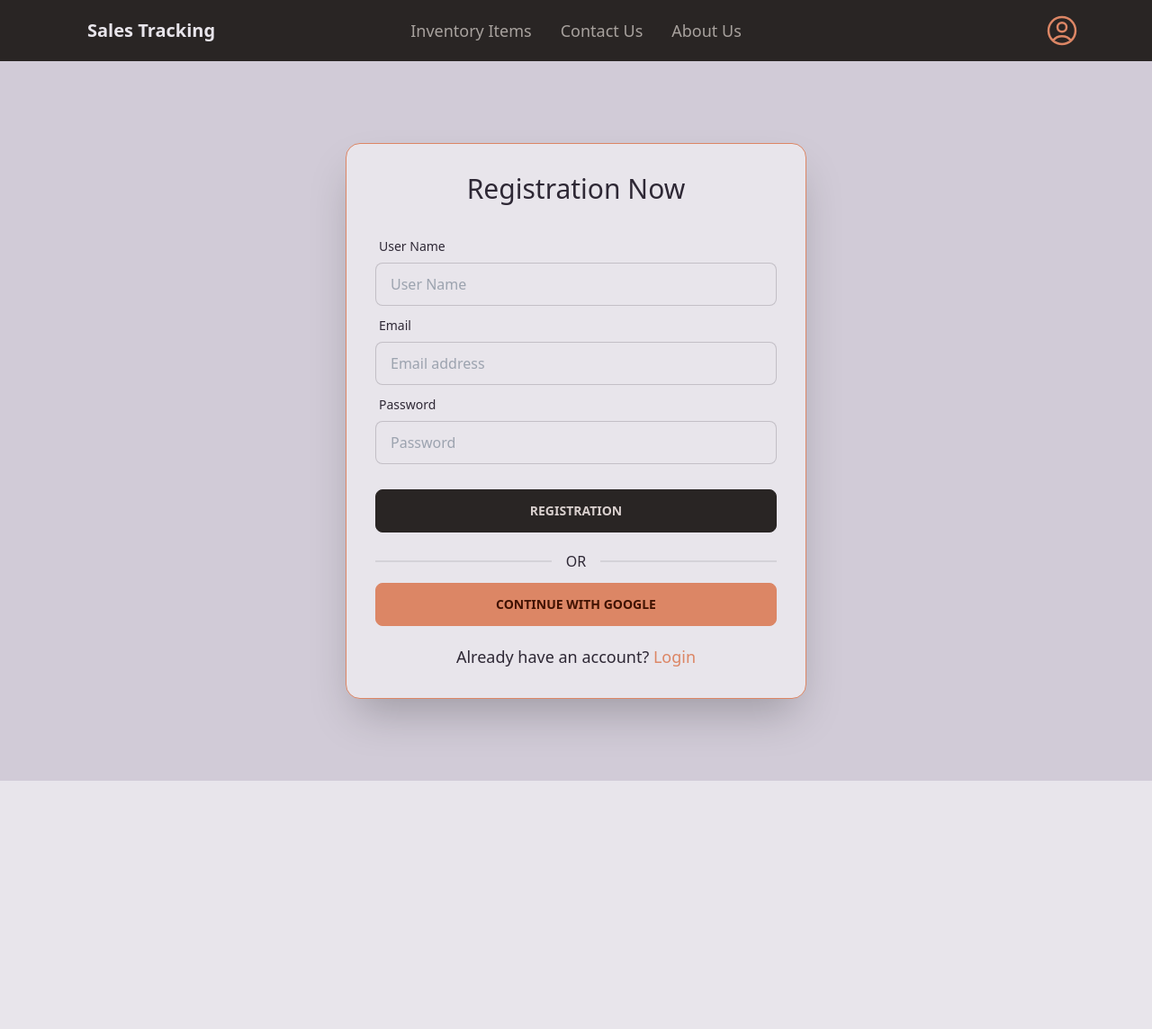
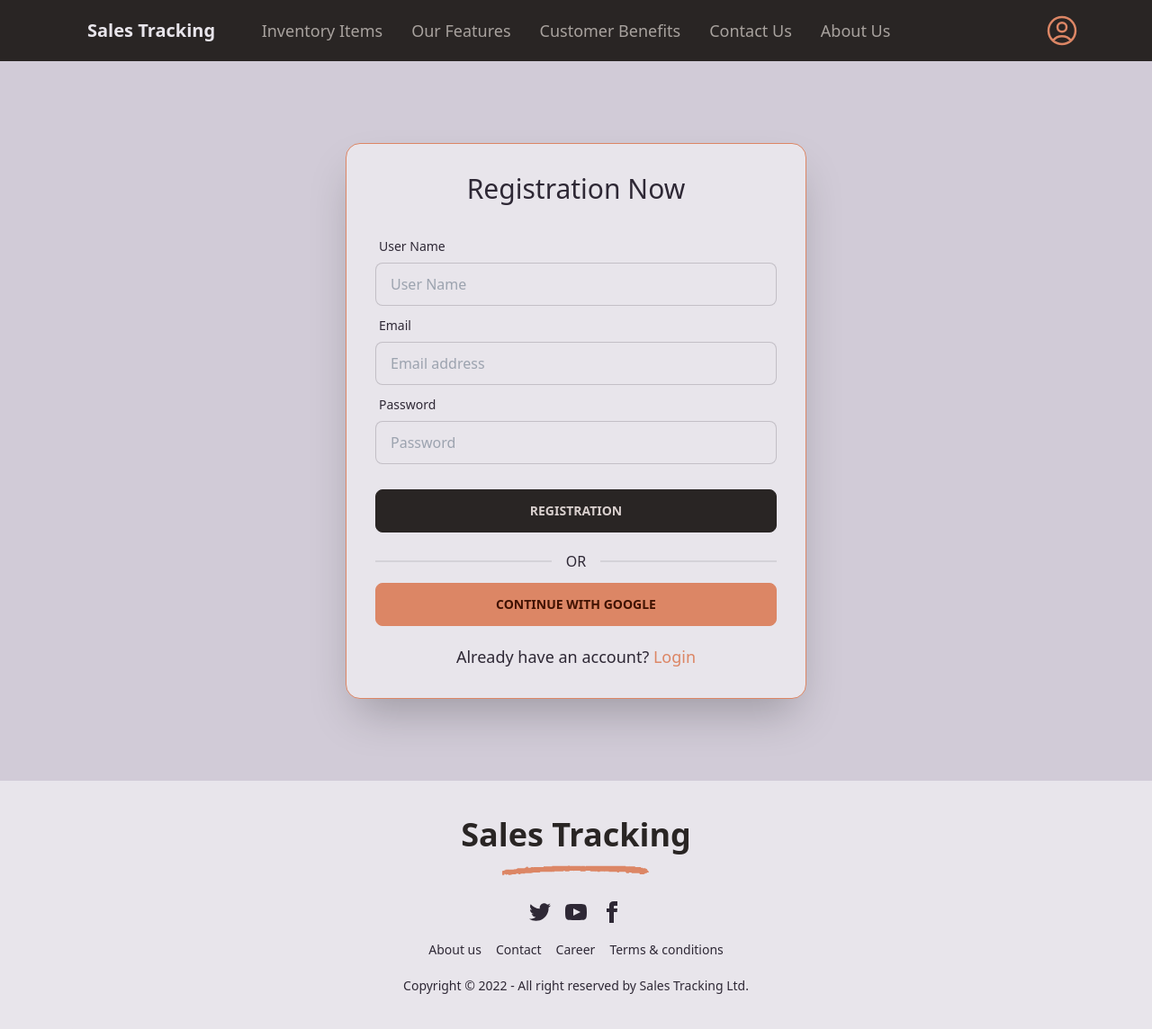
Before and after one commit to neel123go/Sales-Tracking, a React (Create React App) app: page /registration in a window 1280 px wide. Shown: the whole page at 90% size. Before the commit the page ends 868 px from the top, so only its background shows below. Built offline with nearby package versions, Linux system fonts and the light colour scheme; no server answers.

Commit message:
added animation & design footer section

```diff
--- a/src/App.js
+++ b/src/App.js
@@ -3,6 +3,7 @@ import { Route, Routes } from 'react-router-dom';
 import Home from './Pages/Home/Home';
 import Login from './Pages/LoginRegister/Login/Login';
 import Register from './Pages/LoginRegister/Register/Register';
+import Footer from './Pages/Shared/Footer/Footer';
 
 function App() {
   return (
@@ -14,6 +15,7 @@ function App() {
         <Route path='/login' element={<Login />} />
         <Route path='/registration' element={<Register />} />
       </Routes>
+      <Footer />
     </>
   );
 }
--- a/src/Pages/Banner/Banner.js
+++ b/src/Pages/Banner/Banner.js
@@ -7,9 +7,9 @@ const Banner = () => {
             <div className="hero-content grid lg:grid-cols-2 grid-cols-1">
                 <div>
                     <img src={BannerImg}
-                        className="w-full mx-auto"
                         data-aos="fade-up"
-                        data-aos-anchor-placement="top-bottom" />
+                        data-aos-anchor-placement="top-bottom"
+                        data-aos-duration="800" />
                 </div>
                 <div className='md:ml-16'>
                     <h1 className="text-5xl text-secondary font-bold pt-5 md:pt-2"
--- a/src/Pages/CustomerBenefits/CustomerBenefits.js
+++ b/src/Pages/CustomerBenefits/CustomerBenefits.js
@@ -7,11 +7,14 @@ const CustomerBenefits = () => {
     return (
         <div className='px-20 pb-10'>
             <div className='text-center'>
-                <h1 className='text-4xl text-primary font-bold pt-20 cus-font'>Customer Benefits</h1>
-                <img className='w-1/6  mx-auto' src={UnderlineImg} alt="" />
+                <h1 data-aos="fade-up"
+                    data-aos-anchor-placement="top-bottom" data-aos-duration="1000" className='text-4xl text-primary font-bold pt-20 cus-font'>Customer Benefits</h1>
+                <img data-aos="fade-up"
+                    data-aos-anchor-placement="top-bottom" data-aos-duration="1000" className='w-1/6  mx-auto' src={UnderlineImg} alt="" />
             </div>
 
-            <div className="card lg:card-side bg-base-100 shadow-xl w-100 m-10">
+            <div className="card lg:card-side bg-base-100 shadow-xl w-100 m-10" data-aos="fade-up"
+                data-aos-anchor-placement="top-bottom" data-aos-duration="1000">
                 <div className="card-body w-1/2 grid grid-cols-2">
                     <div className="card w-auto">
                         <div className="card-body">
--- a/src/Pages/CustomerReview/CustomerReview.js
+++ b/src/Pages/CustomerReview/CustomerReview.js
@@ -4,14 +4,22 @@ import UnderlineImg from '../../assets/underline.png';
 
 const CustomerReview = () => {
     return (
-        <div className='bg-primary px-20 pb-10'>
+        <div className='bg-primary px-20 pb-10' id='customerReview'>
             <div className='text-center'>
-                <h1 className='text-4xl text-base-100 font-bold pt-20 cus-font'>What People Say</h1>
-                <h1 className='text-4xl text-base-100 font-bold pt-3 cus-font'>About Us</h1>
-                <img className='w-56  mx-auto' src={UnderlineImg} alt="" />
+                <h1 data-aos="fade-up"
+                    data-aos-anchor-placement="top-bottom"
+                    data-aos-duration="1000" className='text-4xl text-base-100 font-bold pt-20 cus-font'>What People Say</h1>
+                <h1 data-aos="fade-up"
+                    data-aos-anchor-placement="top-bottom"
+                    data-aos-duration="1000" className='text-4xl text-base-100 font-bold pt-3 cus-font'>About Us</h1>
+                <img data-aos="fade-up"
+                    data-aos-anchor-placement="top-bottom"
+                    data-aos-duration="1000" className='w-56  mx-auto' src={UnderlineImg} alt="" />
             </div>
 
-            <div className='grid grid-cols-4 gap-5 py-10'>
+            <div className='grid grid-cols-4 gap-5 py-10' data-aos="fade-up"
+                data-aos-anchor-placement="top-bottom"
+                data-aos-duration="1000">
                 <div class="bg-base-100 shadow-xl rounded-md">
                     <div class="card-body">
                         <div className='flex'>
--- a/src/Pages/InventoryItems/InventoryItems.js
+++ b/src/Pages/InventoryItems/InventoryItems.js
@@ -4,13 +4,19 @@ import UnderlineImg from '../../assets/underline.png';
 
 const InventoryItems = () => {
     return (
-        <div className='px-20 pb-10'>
+        <div className='px-20 pb-10' id='inventoryItems'>
             <div className='text-center'>
-                <h1 className='text-4xl text-primary font-bold pt-20 cus-font'>Our Inventory Items</h1>
-                <img className='w-1/6  mx-auto' src={UnderlineImg} alt="" />
+                <h1 className='text-4xl text-primary font-bold pt-20 cus-font' data-aos="fade-up"
+                    data-aos-anchor-placement="top-bottom"
+                    data-aos-duration="1000">Our Inventory Items</h1>
+                <img data-aos="fade-up"
+                    data-aos-anchor-placement="top-bottom"
+                    data-aos-duration="1000" className='w-1/6  mx-auto' src={UnderlineImg} alt="" />
             </div>
 
-            <div className='mt-16 mb-5 grid xl:grid-cols-4 lg:grid-cols-3 md:grid-cols-2 grid-cols-1 justify-between gap-5'>
+            <div data-aos="fade-up"
+                data-aos-anchor-placement="top-bottom"
+                data-aos-duration="1000" className='mt-16 mb-5 grid xl:grid-cols-4 lg:grid-cols-3 md:grid-cols-2 grid-cols-1 justify-between gap-5'>
                 <div className="bg-base-100 shadow-xl">
                     <figure><img src='https://i.ibb.co/dGhDvXb/ORH91S0.jpg' className="w-[100%]" alt="Shoes" /></figure>
                     <div className="card-body p-8">
--- a/src/Pages/OurFeatures/OurFeatures.js
+++ b/src/Pages/OurFeatures/OurFeatures.js
@@ -6,13 +6,19 @@ import Feature3 from '../../assets/ocean-freight-img.jpg';
 
 const OurFeatures = () => {
     return (
-        <div className='bg-primary px-20'>
+        <div className='bg-primary px-20' id="ourFeatures">
             <div className='text-center'>
-                <h1 className='text-4xl text-base-100 font-bold pt-20 cus-font'>Our Features</h1>
-                <img className='w-40  mx-auto' src={UnderlineImg} alt="" />
+                <h1 data-aos="fade-up"
+                    data-aos-anchor-placement="top-bottom"
+                    data-aos-duration="1000" className='text-4xl text-base-100 font-bold pt-20 cus-font'>Our Features</h1>
+                <img data-aos="fade-up"
+                    data-aos-anchor-placement="top-bottom"
+                    data-aos-duration="1000" className='w-40  mx-auto' src={UnderlineImg} alt="" />
             </div>
 
-            <div className='mt-16 pb-20 grid grid-cols-3 justify-between w-5/6 gap-8 mx-auto'>
+            <div className='mt-16 pb-20 grid grid-cols-3 justify-between w-5/6 gap-8 mx-auto' data-aos="fade-up"
+                data-aos-anchor-placement="top-bottom"
+                data-aos-duration="1000">
                 <div className="bg-base-100 shadow-xl">
                     <figure><img src={Feature1} className="w-[100%]" alt="Shoes" /></figure>
                     <div className="card-body p-8">
--- a/src/Pages/Shared/Footer/Footer.js
+++ b/src/Pages/Shared/Footer/Footer.js
@@ -1,8 +1,34 @@
-import React from 'react'
+import React from 'react';
+import { Link } from 'react-router-dom';
+import UnderlineImg from '../../../assets/underline.png';
 
 const Footer = () => {
     return (
-        <div>Footer</div>
+        <div className='px-20'>
+            <footer class="footer footer-center p-10 bg-base-100  rounded">
+                <div className='text-center'>
+                    <h1 className='text-4xl text-primary font-bold'>Sales Tracking</h1>
+                    <img className='w-1/3 mx-auto' src={UnderlineImg} alt="" />
+                </div>
+                <div>
+                    <div class="grid grid-flow-col gap-4 mt-[-20px]">
+                        <Link to=''><svg xmlns="http://www.w3.org/2000/svg" width="24" height="24" viewBox="0 0 24 24" class="fill-current"><path d="M24 4.557c-.883.392-1.832.656-2.828.775 1.017-.609 1.798-1.574 2.165-2.724-.951.564-2.005.974-3.127 1.195-.897-.957-2.178-1.555-3.594-1.555-3.179 0-5.515 2.966-4.797 6.045-4.091-.205-7.719-2.165-10.148-5.144-1.29 2.213-.669 5.108 1.523 6.574-.806-.026-1.566-.247-2.229-.616-.054 2.281 1.581 4.415 3.949 4.89-.693.188-1.452.232-2.224.084.626 1.956 2.444 3.379 4.6 3.419-2.07 1.623-4.678 2.348-7.29 2.04 2.179 1.397 4.768 2.212 7.548 2.212 9.142 0 14.307-7.721 13.995-14.646.962-.695 1.797-1.562 2.457-2.549z"></path></svg></Link>
+                        <Link to=''><svg xmlns="http://www.w3.org/2000/svg" width="24" height="24" viewBox="0 0 24 24" class="fill-current"><path d="M19.615 3.184c-3.604-.246-11.631-.245-15.23 0-3.897.266-4.356 2.62-4.385 8.816.029 6.185.484 8.549 4.385 8.816 3.6.245 11.626.246 15.23 0 3.897-.266 4.356-2.62 4.385-8.816-.029-6.185-.484-8.549-4.385-8.816zm-10.615 12.816v-8l8 3.993-8 4.007z"></path></svg></Link>
+                        <Link to=''><svg xmlns="http://www.w3.org/2000/svg" width="24" height="24" viewBox="0 0 24 24" class="fill-current"><path d="M9 8h-3v4h3v12h5v-12h3.642l.358-4h-4v-1.667c0-.955.192-1.333 1.115-1.333h2.885v-5h-3.808c-3.596 0-5.192 1.583-5.192 4.615v3.385z"></path></svg></Link>
+                    </div>
+                </div>
+                <div class="grid grid-flow-col gap-4 mt-[-20px]">
+                    <Link to='/' class="link link-hover">About us</Link>
+                    <Link to='/' class="link link-hover">Contact</Link>
+                    <Link to='/' class="link link-hover">Career</Link>
+                    <Link to='/' class="link link-hover">Terms & conditions</Link>
+                </div>
+                <div className="mt-[-20px]">
+                    <p>Copyright © 2022 - All right reserved by Sales Tracking Ltd.</p>
+                </div>
+            </footer>
+
+        </div>
     )
 }
 
--- a/src/Pages/Shared/Header/Header.js
+++ b/src/Pages/Shared/Header/Header.js
@@ -20,7 +20,9 @@ const Header = () => {
             </div>
             <div className="navbar-center hidden lg:flex text-neutral ">
                 <ul className="menu menu-horizontal p-0 text-lg">
-                    <li><Link to='/'>Inventory Items</Link></li>
+                    <li><a href='#inventoryItems'>Inventory Items</a></li>
+                    <li><a href='#ourFeatures'>Our Features</a></li>
+                    <li><a href='#customerReview'>Customer Benefits</a></li>
                     <li><Link to='/'>Contact Us</Link></li>
                     <li><Link to='/'>About Us</Link></li>
                 </ul>
```
